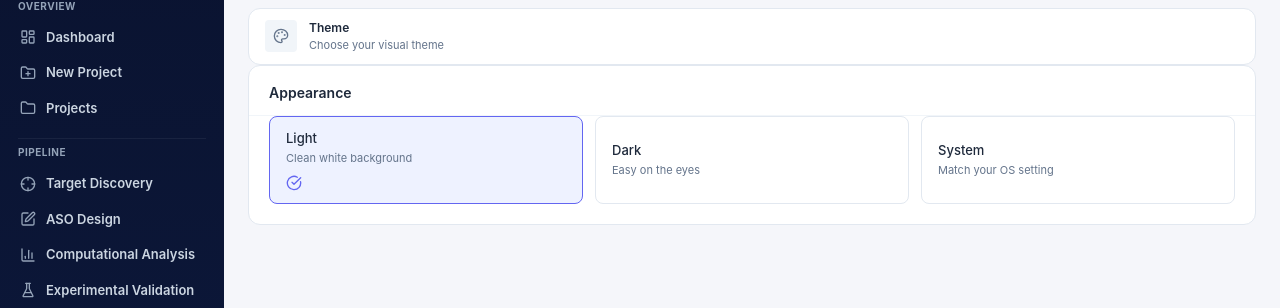
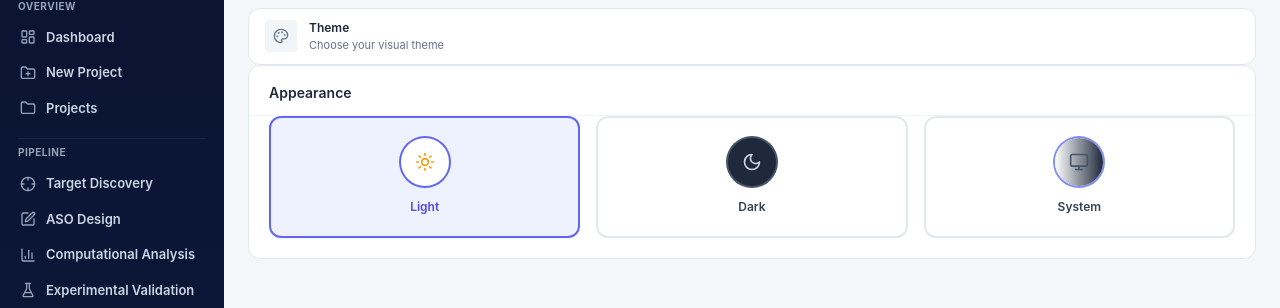
Before and after one commit to Harshini-Suresha/rna-therapeutics-ai, a Next.js app in the folder frontend/: page /settings/theme in a window 1280 px wide. Shown: the part 82-390 px from the top of the page. Built offline with nearby package versions, Linux system fonts and the light colour scheme; no server answers.

Commit message:
Redesign theme picker with icons instead of descriptions
Replace text descriptions with visual icon cards:
- Light: sun icon on white circle
- Dark: moon icon on dark circle
- System: monitor icon on split light/dark circle
- Active theme gets indigo border and highlight

```diff
--- a/frontend/app/settings/theme/page.tsx
+++ b/frontend/app/settings/theme/page.tsx
@@ -1,16 +1,16 @@
 "use client";
 
-import { useState, useEffect } from "react";
-import { Palette, CheckCircle } from "lucide-react";
+import { useState } from "react";
+import { Palette, CheckCircle, Sun, Moon, Monitor } from "lucide-react";
 import Sidebar from "@/components/Sidebar";
 import Topbar from "@/components/Topbar";
 import { Card, SectionHeader } from "@/components/ui";
 import { useTheme } from "@/contexts/ThemeContext";
 
 const THEMES = [
-  { id: "light" as const, label: "Light", desc: "Clean white background" },
-  { id: "dark" as const, label: "Dark", desc: "Easy on the eyes" },
-  { id: "system" as const, label: "System", desc: "Match your OS setting" },
+  { id: "light" as const, label: "Light", icon: Sun, bg: "bg-white", ring: "ring-slate-300", iconColor: "text-amber-500" },
+  { id: "dark" as const, label: "Dark", icon: Moon, bg: "bg-slate-800", ring: "ring-slate-600", iconColor: "text-slate-300" },
+  { id: "system" as const, label: "System", icon: Monitor, bg: "bg-gradient-to-r from-white to-slate-800", ring: "ring-indigo-400", iconColor: "text-slate-600 dark:text-slate-300" },
 ];
 
 export default function ThemePage() {
@@ -30,19 +30,47 @@ export default function ThemePage() {
         <Topbar />
         <main className="flex-1 space-y-0 px-6 py-4">
           <Card className="flex items-center gap-3 px-4 py-2.5">
-            <span className="flex h-8 w-8 items-center justify-center rounded bg-slate-100 dark:bg-slate-700"><Palette className="h-4 w-4 text-slate-500 dark:text-slate-300" /></span>
-            <div><p className="text-[12px] font-semibold text-slate-800 dark:text-slate-200">Theme</p><p className="text-[11px] text-slate-500 dark:text-slate-400">Choose your visual theme</p></div>
+            <span className="flex h-8 w-8 items-center justify-center rounded bg-slate-100 dark:bg-slate-700">
+              <Palette className="h-4 w-4 text-slate-500 dark:text-slate-300" />
+            </span>
+            <div>
+              <p className="text-[12px] font-semibold text-slate-800 dark:text-slate-200">Theme</p>
+              <p className="text-[11px] text-slate-500 dark:text-slate-400">Choose your visual theme</p>
+            </div>
           </Card>
+
           <Card>
-            <SectionHeader title="Appearance" right={saved && <span className="flex items-center gap-1 text-[11px] text-emerald-600"><CheckCircle className="h-3 w-3" />Saved</span>} />
-            <div className="px-5 pb-5 grid grid-cols-1 gap-3 sm:grid-cols-3">
-              {THEMES.map((t) => (
-                <button key={t.id} onClick={() => select(t.id)} className={`rounded-lg border px-4 py-3 text-left transition-colors ${theme === t.id ? "border-indigo-500 bg-indigo-50 dark:bg-indigo-950" : "border-slate-200 dark:border-slate-700 hover:border-slate-300 dark:hover:border-slate-600"}`}>
-                  <p className="text-[13px] font-medium text-slate-800 dark:text-slate-200">{t.label}</p>
-                  <p className="text-[11px] text-slate-500 dark:text-slate-400 mt-0.5">{t.desc}</p>
-                  {theme === t.id && <CheckCircle className="h-4 w-4 text-indigo-500 mt-2" />}
-                </button>
-              ))}
+            <SectionHeader
+              title="Appearance"
+              right={saved && (
+                <span className="flex items-center gap-1 text-[11px] text-emerald-600">
+                  <CheckCircle className="h-3 w-3" />Saved
+                </span>
+              )}
+            />
+            <div className="px-5 pb-5 grid grid-cols-1 gap-4 sm:grid-cols-3">
+              {THEMES.map((t) => {
+                const Icon = t.icon;
+                const active = theme === t.id;
+                return (
+                  <button
+                    key={t.id}
+                    onClick={() => select(t.id)}
+                    className={`flex flex-col items-center gap-3 rounded-xl border-2 px-4 py-5 transition-all ${
+                      active
+                        ? "border-indigo-500 bg-indigo-50 dark:bg-indigo-950 shadow-sm"
+                        : "border-slate-200 dark:border-slate-700 hover:border-slate-300 dark:hover:border-slate-600"
+                    }`}
+                  >
+                    <span className={`flex h-12 w-12 items-center justify-center rounded-full ${t.bg} ring-2 ${active ? "ring-indigo-500" : t.ring}`}>
+                      <Icon className={`h-5 w-5 ${t.iconColor}`} />
+                    </span>
+                    <span className={`text-[12px] font-semibold ${active ? "text-indigo-600 dark:text-indigo-400" : "text-slate-700 dark:text-slate-300"}`}>
+                      {t.label}
+                    </span>
+                  </button>
+                );
+              })}
             </div>
           </Card>
         </main>
```
